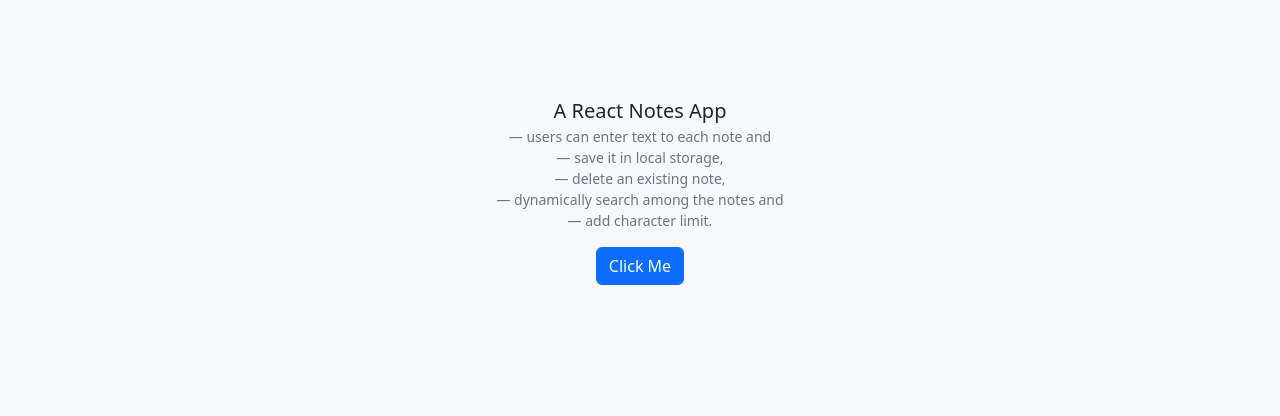
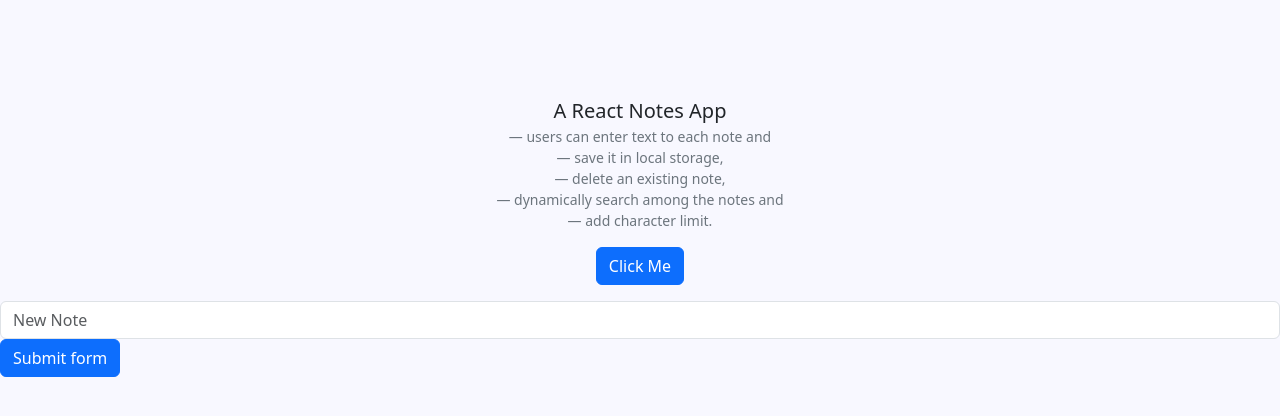
Before and after one commit to solahidris/Project17_T2_ReactNotesApp, a React (Create React App) app: page / in a window 1280 px wide. Shown: the top 416 px of the page. Built offline with nearby package versions, Linux system fonts and the light colour scheme; the HTML template or start-up script is replaced by a standard one.

Commit message:
added a bootstrap. still working

```diff
--- a/src/App.js
+++ b/src/App.js
@@ -1,6 +1,7 @@
 import "./App.css";
 import "bootstrap/dist/css/bootstrap.css";
 import "bootstrap/dist/js/bootstrap.js";
+import { useState } from "react";
 
 function App() {
 
@@ -42,6 +43,11 @@
         <figcaption class="blockquote-footer">add character limit.</figcaption>
         <button className="btn btn-primary">Click Me</button>
       </figure>
+      <div className="flex form-row">
+        <input class="form-control" type="text" placeholder="New Note" />
+        <button class="btn btn-primary" type="submit">Submit form</button>
+      </div>
+
 
 
 
```
